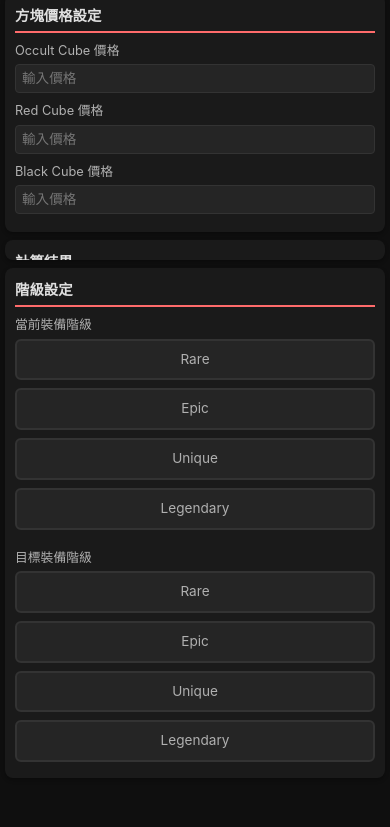
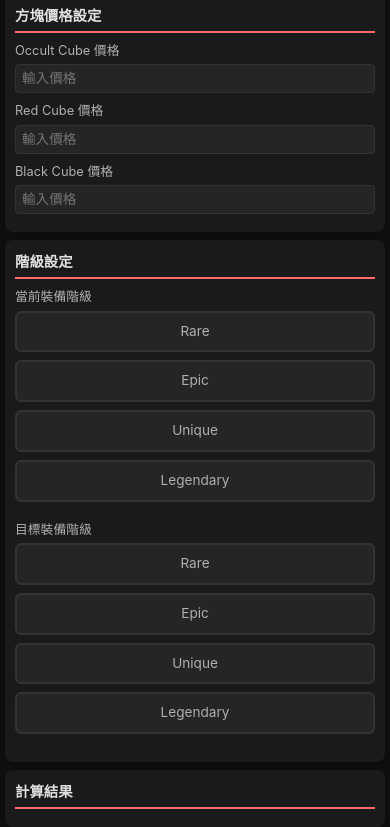
Before and after one commit to abclf5566/Maplestory_N, a plain HTML site: page index.html in a window 390 px wide. Shown: the part 50-877 px from the top of the page. Before the commit the page ends 844 px from the top, so only its background shows below. Drawn offline with Linux system fonts and the light colour scheme.

Commit message:
Update index.html

```diff
--- a/index.html
+++ b/index.html
@@ -205,15 +205,15 @@
             overflow-y: auto;
             flex: 1;
         }
-
         .results-container {
           grid-column: 1 / -1;
           grid-row: 2 / 3;
+          /* 加這兩行讓內部 .results 可以 flex:1 */
           display: flex;
           flex-direction: column;
         }
-
         .results {
+          /* 只要 flex:1，就會在父容器裡撐滿 */
           display: flex;
           flex: 1;
           overflow-y: auto;
@@ -408,10 +408,16 @@
                 font-size: 1.2rem;
                 margin-bottom: 8px;
             }
-
+            .results-container {
+              grid-column: auto;
+              grid-row: auto;
+              display: flex;
+              flex-direction: column;
+            }
             .main-grid {
-                grid-template-columns: 1fr;
-                gap: 8px;
+              grid-template-columns: 1fr;
+              grid-template-rows: auto auto auto;
+              gap: 8px;
             }
 
             .card {
```
